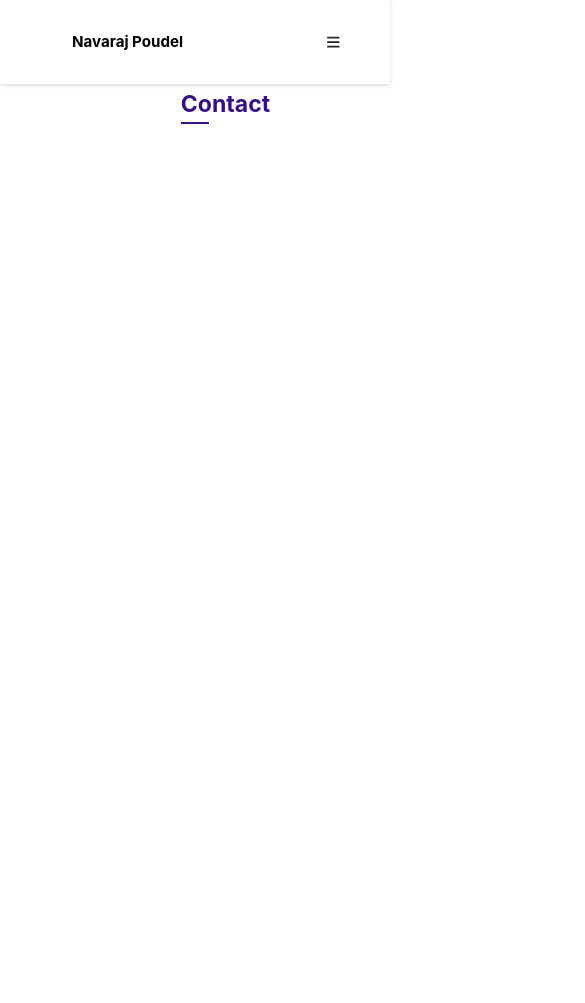
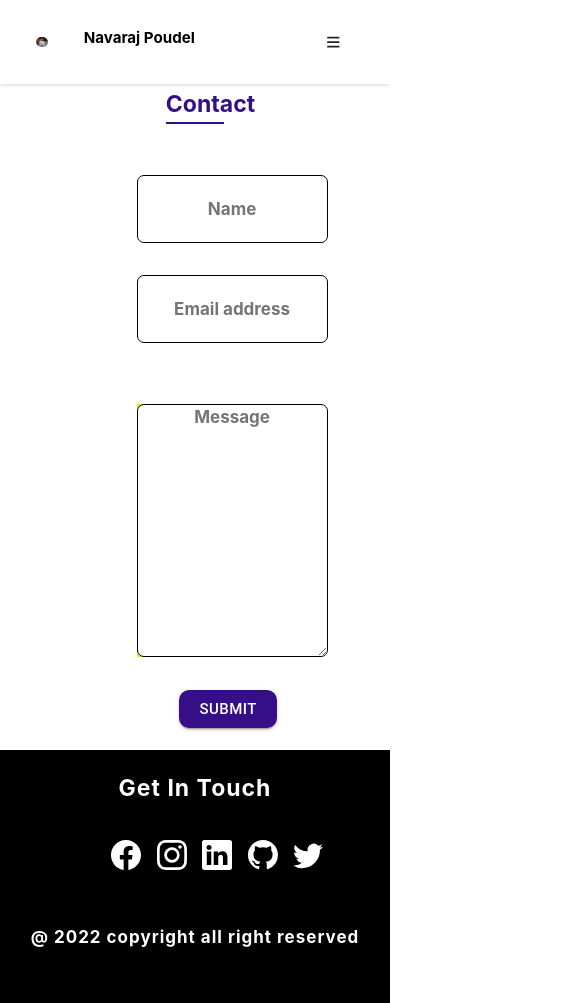
Before and after one commit to Navaraj-Poudel/Personal_Website, a React (Create React App) app in the folder my_personal_website/: page /contact in a window 390 px wide. Shown: the top 1003 px of the page, 585 px wide, since content can reach past the window. Before the commit the page ends 844 px from the top, so only its background shows below. Built offline with nearby package versions, Linux system fonts and the light colour scheme.

Commit message:
fotter_added

```diff
--- a/my_personal_website/package.json
+++ b/my_personal_website/package.json
@@ -9,6 +9,7 @@
     "@fortawesome/free-regular-svg-icons": "^6.4.0",
     "@fortawesome/free-solid-svg-icons": "^6.4.0",
     "@fortawesome/react-fontawesome": "^0.2.0",
+    "@mui/icons-material": "^5.11.16",
     "@mui/material": "^5.13.3",
     "@mui/styled-engine-sc": "^5.12.0",
     "@testing-library/jest-dom": "^5.16.5",
--- a/my_personal_website/src/Component/About/About.js
+++ b/my_personal_website/src/Component/About/About.js
@@ -33,7 +33,7 @@ const About = () => {
             <br />
             <br />
             <h2>SLC(School Leaving Certificate)</h2>
-            <p>Pashchimanchal Campus Pokhara</p>
+            <p>Shree shaligram higher secondary school</p>
             <span>2005--------------------------2015</span>
           </div>
         </div>
--- a/my_personal_website/src/Component/Contact/Contact.js
+++ b/my_personal_website/src/Component/Contact/Contact.js
@@ -1,5 +1,11 @@
 import React, { useState } from 'react'
 import './style.css'
+import Button from '@mui/material/Button';
+import {BsFacebook} from 'react-icons/bs';
+import {BsInstagram} from 'react-icons/bs';
+import {BsLinkedin} from 'react-icons/bs';
+import {BsTwitter} from 'react-icons/bs';
+import {BsGithub} from 'react-icons/bs';
 import TextField from '@mui/material/TextField';
 const Contact = () => {
   const[name,setName] = useState("Name")
@@ -33,14 +39,44 @@ const Contact = () => {
         onClick={()=>setEmail("")}
         onChange={emailChange}
         />
-          </div>
+          </div><br /> <br /> <br /><br />
           <div className="textarea">
             <textarea
             placeholder={message}
             onChange={messagechange}
             onClick={()=>setMessage("")}
             />
+          </div><br /><br /><br />
+
+          <div className="contact_button">
+          <Button  variant="contained">Submit</Button>
+          </div><br /><br />
+          <div className="footer"><br /><br />
+             <div className="footer_title">
+             <p> Get In Touch</p>
+             </div>
+             <div className="socialmediaicon">
+              <div className="facebook">
+             <BsFacebook/>
+              </div>
+              <div className="facebook">
+             <BsInstagram/>
+              </div>
+              <div className="facebook">
+             <BsLinkedin/>
+              </div>
+              <div className="facebook">
+             <BsGithub/>
+              </div>
+              <div className="facebook">
+             <BsTwitter/>
+              </div>
+             </div><br />
+             <div className="footer_bottom">
+            <p>  @ 2022 copyright all right reserved</p>
+             </div>
           </div>
+
     </>
   )
 }
--- a/my_personal_website/src/Component/Contact/style.css
+++ b/my_personal_website/src/Component/Contact/style.css
@@ -9,10 +9,12 @@
     border-bottom:0.3rem solid #360F88;
 }
 .box{
-    margin-left: 600px;
+    /* margin-left: 600px; */
+    margin-left: auto;
+    margin-right: auto;
     margin-top: 30px;
-    width:40vw;
-    height:28vh;
+    width:30vw;
+    height:22vh;
 
 }
 ::-webkit-input-placeholder {
@@ -22,14 +24,18 @@
     width:30vw ;
     height:8vh;
     font-size:17px;
-    font-weight: 600;
+    font-weight: 700;
+    text-align: center;
     border-radius: 7px;
     border: 1px solid black;}
 .textarea{
-    margin-left: 600px;
+    /* margin-left: 600px; */
+    margin-left: auto;
+    margin-right: auto;
     margin-top:0px;
-    width:40vw;
-    height: 40vh;
+    width:30vw;
+    height: 30vh;
+    background-color: greenyellow;
 }
 .textarea textarea{
     width:30vw;
@@ -37,5 +43,133 @@
     border: 1px solid black;
     border-radius:7px;
     font-size:17px;
-    font-weight: 600;
+    text-align: center;
+    font-weight: 700;
 }
+.contact_button {
+  margin-left: auto;
+  width: 8vw;
+  margin-right: auto;
+}
+.contact_button button{
+    background-color: #360F88;
+    font-size: 15px;
+    width: 8vw;
+    border-radius:10px;
+}
+.footer{
+    background-color:black;
+    height: 30vh;
+}
+.footer_title{
+    width:100vw;
+    color: white;
+    letter-spacing:1px;
+    font-size: 23px;
+    margin-left: auto;
+    margin-right: auto;
+    font-weight:700;
+}
+.footer_title p{
+    text-align: center;
+}
+.socialmediaicon{
+    height: 12vh;
+    width:100vw;
+    margin-left: auto;    margin-right: auto;
+    display: flex;
+    align-items: center;
+    justify-content: center;
+}
+.facebook{
+    color:white;
+    /* border: 3px solid white ; */
+    height:7.9vh;
+    width: 4vw;
+    text-align: center;
+    margin-left:20px;
+    font-size:30px;
+
+}
+.footer_bottom{
+color: white;
+font-size:17px;
+font-weight:700;
+width:100vw;
+letter-spacing: 1px;
+}
+.footer_bottom p{
+    text-align: center;
+}
+@media(max-width:500px){
+    .facebook{
+        margin-left: 40px;
+    }
+}
+@media(max-width:897px){
+    .box input{
+        width: 35vw;
+    }
+    .textarea textarea{
+        width: 35vw;
+    }
+    .contact_button button{
+        width: 12vw;
+    }
+    .contact_title{
+        width:11vw;
+    }
+    .facebook{
+        margin-left:30px;
+    }
+}
+@media(max-width:715px) {
+    .box input{
+        width: 39vw;
+    }
+    .textarea textarea{
+        width: 39vw;
+    }
+    .contact_button button{
+        width: 15vw;
+    }
+    .contact_title{
+        width:12vw;
+    }
+
+}
+@media(max-width:645px) {
+    .box input{
+        width:45vw;
+    }
+    .textarea textarea{
+        width: 45vw;
+    }
+    .contact_button button{
+        width: 20vw;
+    }
+    .contact_title{
+        width:13vw;
+    }
+}
+@media(max-width:405px) {
+    .box input{
+        width:49vw;
+    }
+    .textarea textarea{
+        width: 49vw;
+    }
+    .contact_button button{
+        width: 25vw;
+    }
+}
+@media(max-width:542px){
+    .contact_title{
+        width:15vw;
+    }
+}
+@media(min-width:897px) and (max-width:1024px){
+    .contact_title{
+        width: 12vw;
+    }
+}
--- a/my_personal_website/src/Component/Home/Home.js
+++ b/my_personal_website/src/Component/Home/Home.js
@@ -3,6 +3,7 @@ import './style.css'
 import H from '../images/home.JPG'
 import L from '../images/linkdin.png'
 import G from '../images/github1.png'
+import About from '../About/About'
 const Home = () => {
   return (
     <>
--- a/my_personal_website/src/Component/Home/style.css
+++ b/my_personal_website/src/Component/Home/style.css
@@ -27,8 +27,8 @@ font-weight: 500;
     margin-left:5rem;
 }
 .homeimages img{
-    height:42vh;
-    width:20vw;
+    /* height:42vh; */
+    width:23vw;
     border-radius: 50%;
     margin-top: 15rem;
 }
@@ -61,7 +61,7 @@ font-weight: 500;
     height:45vh;
     width:30vw;
     border-radius: 50%;
-    margin-top: 15rem;
+    margin-top: 10rem;
 }
 }
 @media(min-width:1089px){
--- a/my_personal_website/src/Component/Navbar/Navbar.js
+++ b/my_personal_website/src/Component/Navbar/Navbar.js
@@ -1,12 +1,14 @@
 import React from 'react'
 import { FontAwesomeIcon } from '@fortawesome/react-fontawesome'
 import {faBars} from '@fortawesome/free-solid-svg-icons'
+import H from '../images/home.JPG'
 import './style.css'
 import { Link } from 'react-router-dom'
 const Navbar = () => {
   return (
     <div className='Navbar'>
         <div className='navbar-logo'>
+            <img src={H} alt="" />
             <p>Navaraj Poudel</p>
         </div>
 
--- a/my_personal_website/src/Component/Navbar/style.css
+++ b/my_personal_website/src/Component/Navbar/style.css
@@ -13,11 +13,19 @@ html{
     align-items: center;
     justify-content:space-between;
     box-shadow: rgba(0, 0, 0, 0.16) 0px 1px 4px;}
+    .navbar-logo{
+        display: flex;
+        align-items: center;
+    }
  .navbar-logo p{
     color:black;
     font-size: 2.1rem;
     font-weight: 700;
-    margin: 10rem;
+}
+.navbar-logo img{
+    width:3vw;
+    border-radius:90%;
+    margin:5rem;
 }
 .navbar-item a{
   color:black;
```
Also changed, not shown: 1 other file (tests, documents, lock files or other folders).
